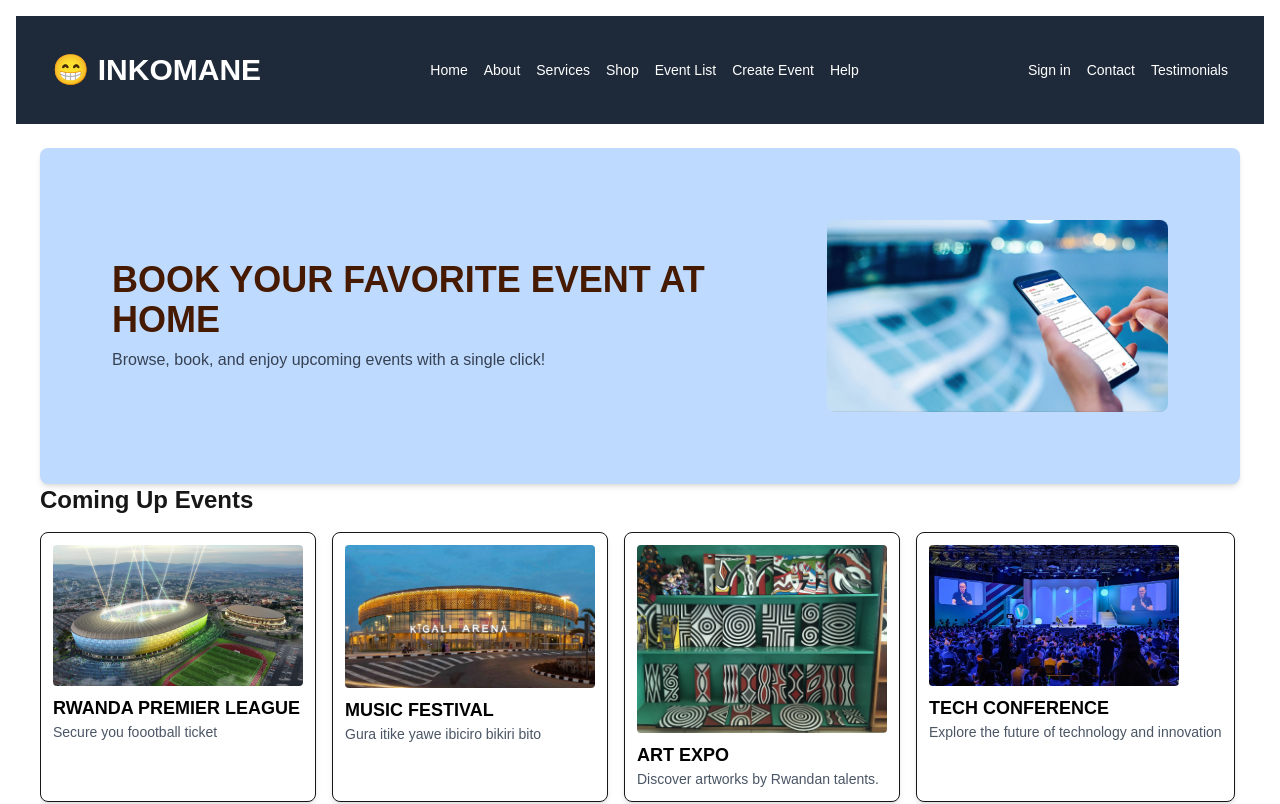
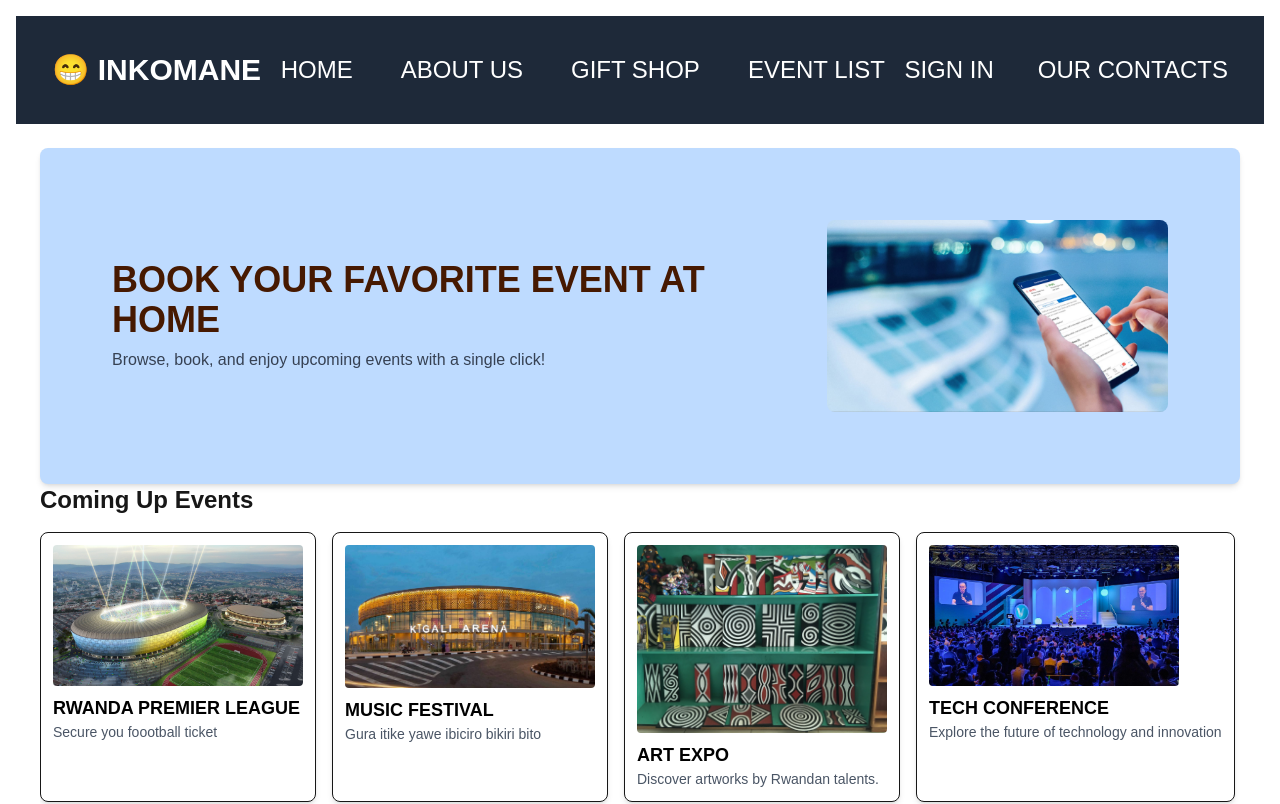
Before and after one commit to UMURAGWA/Ticketing-system-and-Gift-shop, a Next.js app: page / in a window 1280 px wide. Shown: the top 804 px of the page. Built offline with nearby package versions, Linux system fonts and the light colour scheme.

Commit message:
Changing styles and deleting some header buttons

```diff
--- a/src/app/components/header.tsx
+++ b/src/app/components/header.tsx
@@ -7,19 +7,15 @@ export default function Header(){
         className="flex flex-wrap justify-between items-center p-9 bg-gray-800 text-white">
 
             <div className="text-3xl font-bold"><Link href="/">😁 INKOMANE</Link></div>
-            <nav className="flex flex-wrap gap-4 text-sm">
-                <Link href="/">Home</Link>
-                <Link href="/about">About</Link>
-                <Link href="/services">Services</Link>
-                <Link href="/shop">Shop</Link>
-                <Link href="/events">Event List</Link>
-                <Link href="/create-event">Create Event</Link>
-                <Link href="/support">Help</Link>
+            <nav className="flex flex-wrap gap-12 text-2xl">
+                <Link href="/">HOME</Link>
+                <Link href="/about">ABOUT US</Link>
+                <Link href="/shop">GIFT SHOP</Link>
+                <Link href="/events">EVENT LIST</Link>
             </nav>
-            <div className="flex gap-4 text-sm">
-                <Link href="/signin">Sign in</Link>
-                <Link href="/contact">Contact</Link>
-                <Link href="/testimonials">Testimonials</Link>
+            <div className="flex gap-11 text-2xl">
+                <Link href="/signin">SIGN IN</Link>
+                <Link href="/contact">OUR CONTACTS</Link>
             </div>
     </header>
   );
--- a/src/app/events/[id]/page.tsx
+++ b/src/app/events/[id]/page.tsx
@@ -20,7 +20,6 @@ export default function BookingPage() {
 
   const handleSubmit = (e: React.FormEvent) => {
     e.preventDefault();
-    // In real app, send data to server
     alert(`Thank you, ${name}! You booked for ${event.title}.`);
     router.push('/');
   };
@@ -30,6 +29,7 @@ export default function BookingPage() {
       <Header />
       <div className="max-w-4xl mx-auto bg-white shadow-md rounded-lg p-6">
         <h1 className="text-3xl font-bold mb-4 text-black">{event.title}</h1>
+
         <Image
           src={event.image}
           alt={event.title}
@@ -37,35 +37,39 @@ export default function BookingPage() {
           height={400}
           className="w-full rounded-lg mb-4"
         />
+
         <p className="text-gray-700 mb-2">{event.description}</p>
         <p className="text-sm text-gray-500 mb-6">📅 {event.date}</p>
 
         <form onSubmit={handleSubmit} className="space-y-4">
+          {/* Name Input */}
           <div>
             <label className="block font-semibold text-black">Your Name</label>
             <input
               type="text"
+              value={name}
+              onChange={(e) => setName(e.target.value)}
               required
               className="w-full p-2 border rounded text-black"
-              value={name}
-              onChange={(e) => setName(e.target.value)}
             />
           </div>
 
+          {/* Email Input */}
           <div>
             <label className="block font-semibold text-black">Email Address</label>
             <input
               type="email"
+              value={email}
+              onChange={(e) => setEmail(e.target.value)}
               required
               className="w-full p-2 border rounded text-black"
-              value={email}
-              onChange={(e) => setEmail(e.target.value)}
             />
           </div>
 
+          {/* Submit Button */}
           <button
             type="submit"
-            className="bg-blue-600 text-white px-4 py-2 rounded hover:bg-blue-700"
+            className="bg-blue-600 text-white px-4 py-2 rounded hover:bg-blue-700 transition"
           >
             Confirm Booking
           </button>
--- a/src/app/page.tsx
+++ b/src/app/page.tsx
@@ -83,8 +83,8 @@ export default function Home() {
                 alt="Tech Conference"
                 className="rounded"
               />
-              <h3 className="text-lg font-semibold mt-2 text-black"><Link href="/events/MUSIC FESTIVAL">TECH CONFERENCE</Link></h3>
-              <p className="text-sm text-gray-600"><Link href="/events/MUSIC FESTIVAL">Explore the future of technology and innovation</Link></p>
+              <h3 className="text-lg font-semibold mt-2 text-black"><Link href="/events">TECH CONFERENCE</Link></h3>
+              <p className="text-sm text-gray-600"><Link href="/events">Explore the future of technology and innovation</Link></p>
             </div>
           </div>
         </section>
```
